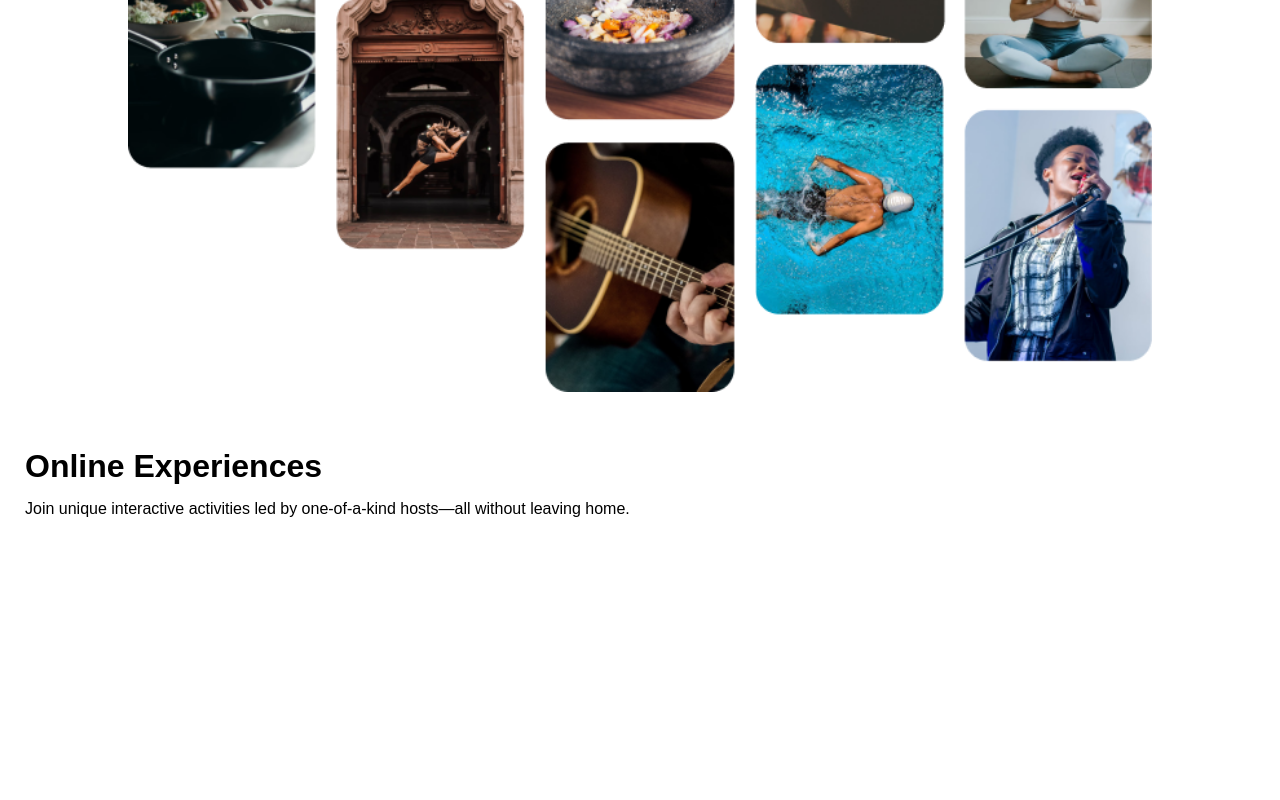
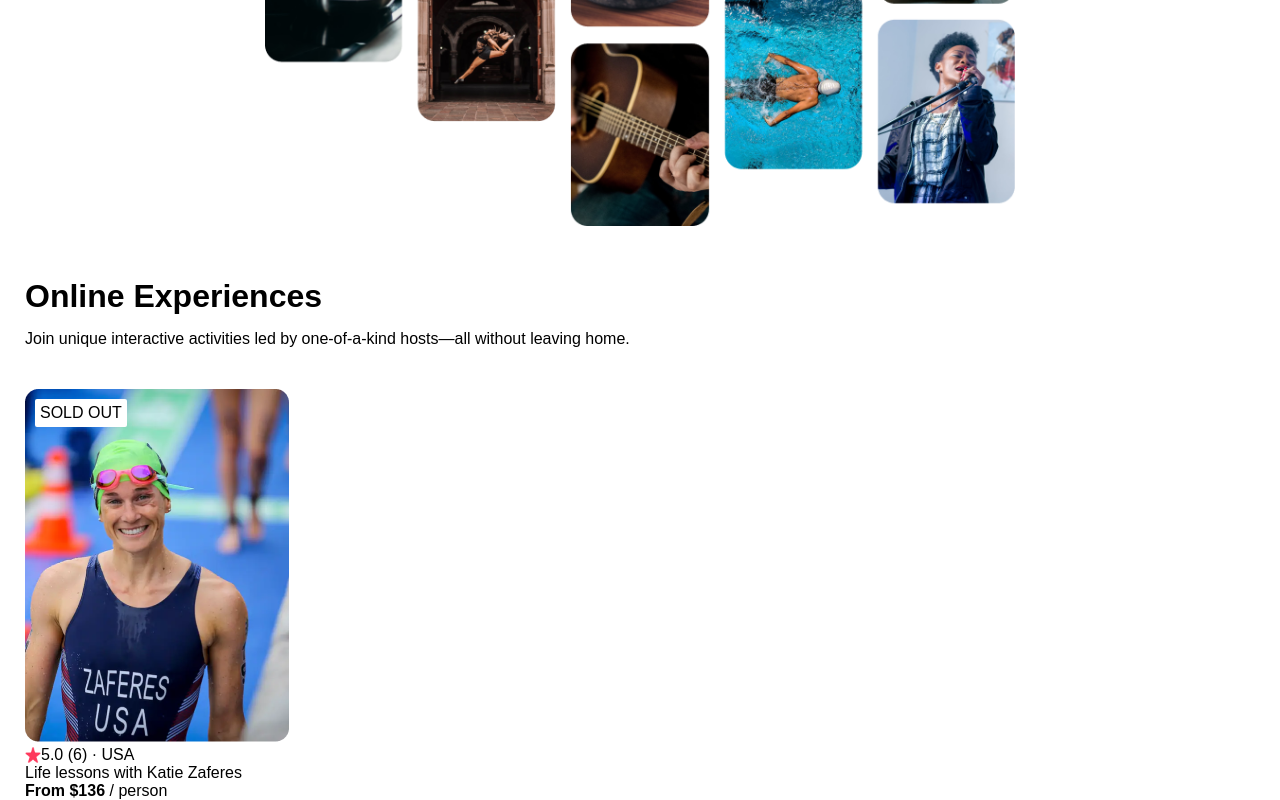
Before and after one commit to KaRob121/airbnb-experiences-clone, a React (Create React App) app: page / in a window 1280 px wide. Shown: the part 323-1123 px from the top of the page. Before the commit the page ends 857 px from the top, so only its background shows below. Built offline with nearby package versions, Linux system fonts and the light colour scheme; the HTML template or start-up script is replaced by a standard one.

Commit message:
Hard coding data for a card as practice

```diff
--- a/src/App.css
+++ b/src/App.css
@@ -16,7 +16,8 @@
 .main--hero-image {
   margin: 30px 0;
   width: 80%;
-  margin: 35px auto;
+  max-width: 750px;
+  align-self: center;
 }
 
 .main--heading {
@@ -28,3 +29,41 @@
   margin-top: 15px;
   margin-left: 25px;
 }
+
+.card {
+  margin-top: 25px;
+  margin-left: 25px;
+}
+
+.card > p {
+  margin: 0 auto;
+}
+
+.card--image-section {
+  position: relative;
+}
+
+.card--status {
+  position: absolute;
+  top: 10px;
+  left: 10px;
+  margin: 0 auto;
+  padding: 5px;
+  background: #FFFFFF;
+  border-radius: 2px;
+}
+
+.card--rating-text {
+  display: flex;
+  align-items: center;
+}
+
+.card--rating-text > p {
+  margin-top: 0;
+  margin-bottom: 0;
+}
+
+.card--star {
+  width: 16px;
+  height: 16px;
+}
--- a/src/App.js
+++ b/src/App.js
@@ -1,12 +1,14 @@
 import './App.css';
 import Navbar from './components/Navbar';
 import Hero from './components/Hero';
+import Card from './components/Card'
 
 function App() {
   return (
     <div className="App">
       <Navbar />
       <Hero />
+      <Card />
     </div>
   );
 }
--- /dev/null
+++ b/src/components/Card.js
@@ -0,0 +1,21 @@
+import expImage from '../images/image 12.png'
+import star from '../images/Star 1.png'
+
+function Card () {
+  return (
+    <div className="card">
+      <div className="card--image-section">
+        <img className="card--image" src={expImage} />
+        <p className="card--status">SOLD OUT</p>
+      </div>
+      <div className="card--rating-text">
+        <img className="card--star" src={star} />
+        <p>5.0 (6) · USA</p>
+      </div>
+      <p>Life lessons with Katie Zaferes</p>
+      <p><strong>From $136</strong> / person</p>
+    </div>
+  )
+}
+
+export default Card
```
Also changed, not shown: src/images/Star 1.png (added), src/images/image 12.png (added).
